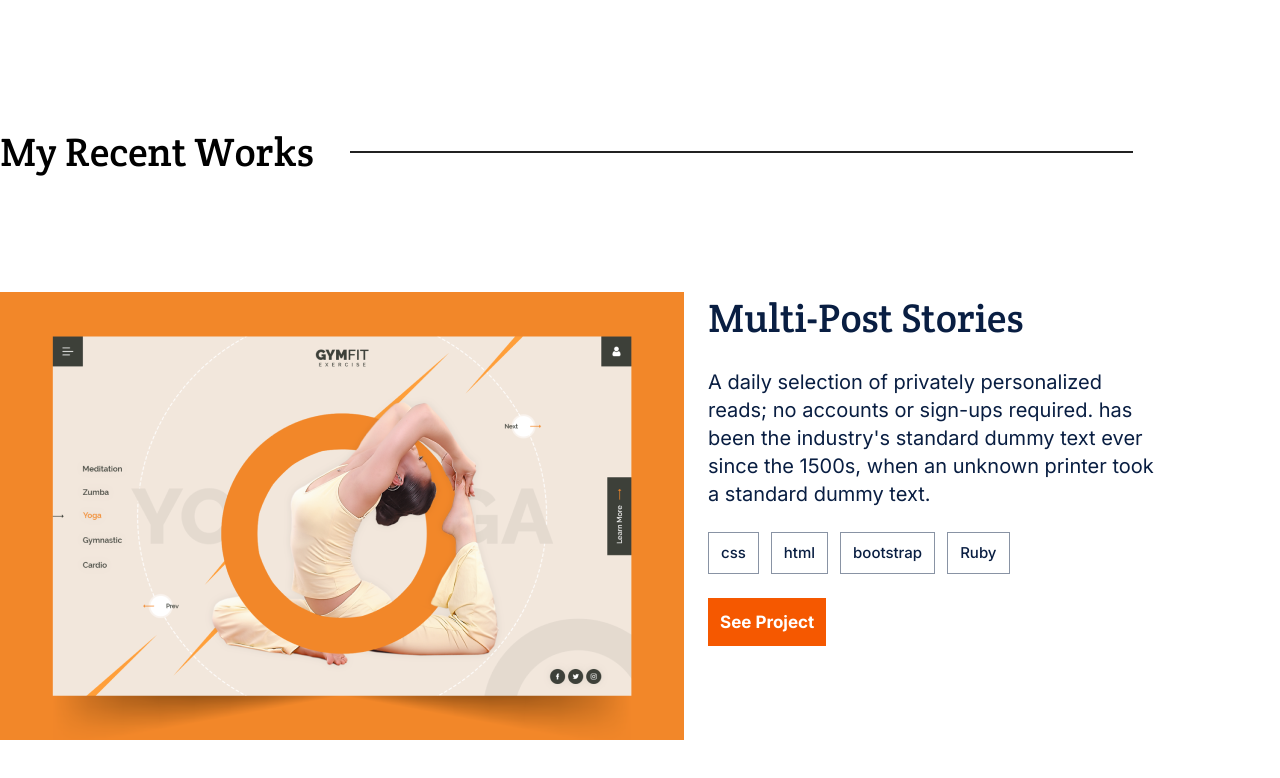
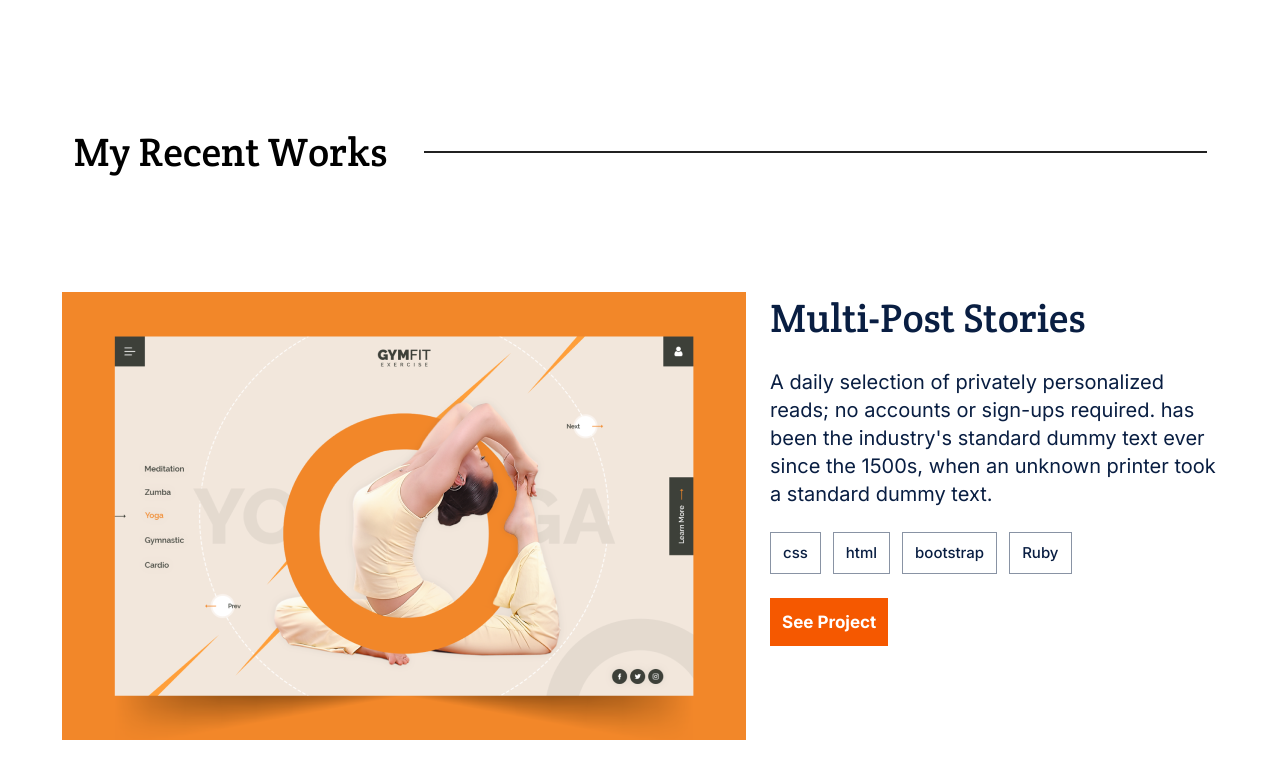
Before and after one commit to hsztan/micro-portfolio, a website: page index.html in a window 1280 px wide. Shown: the part 800-1578 px from the top of the page. Drawn offline with Linux system fonts and the light colour scheme.

Commit message:
Justify center featured works section and title

```diff
--- a/main.css
+++ b/main.css
@@ -7,6 +7,7 @@
 }
 
 body {
+  overflow-x: hidden;
   font-family: 'Inter', sans-serif;
 }
 
@@ -251,11 +252,13 @@ nav ul .email-icon {
 /* Styling for works section */
 
 .works {
+  margin: 0 auto;
   width: 100%;
   margin: 10% 0;
 }
 
 .works .title {
+  margin: 0 auto;
   width: 1133px;
   display: flex;
   align-items: center;
@@ -280,6 +283,7 @@ nav ul .email-icon {
   color: #091e42;
   margin-top: 114px;
   display: flex;
+  justify-content: center;
   gap: 24px;
 }
 
@@ -341,7 +345,6 @@ nav ul .email-icon {
 .cards-wrapper {
   margin: 0 auto;
   padding-top: 37px;
-  padding-left: 24px;
   display: grid;
   grid-template-columns: repeat(3, 360px);
   row-gap: 37px;
```
